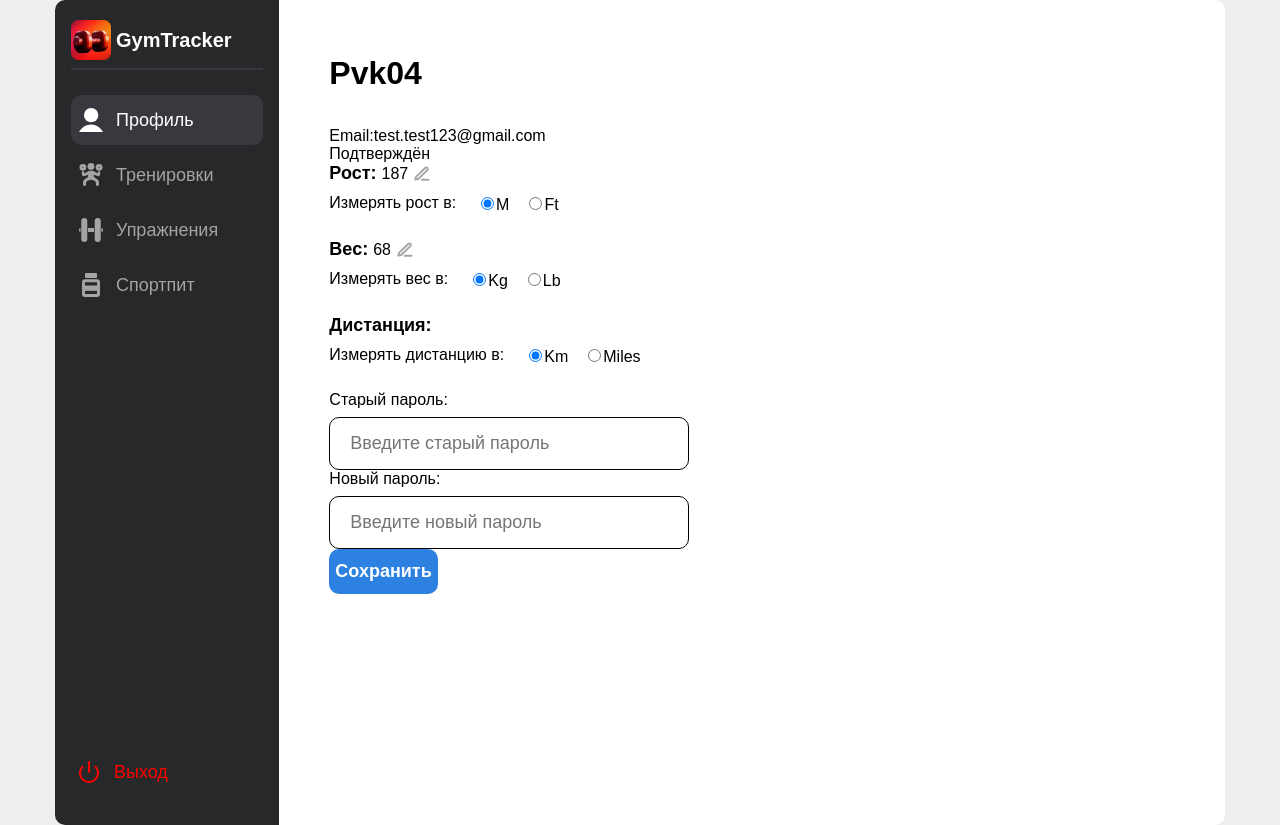
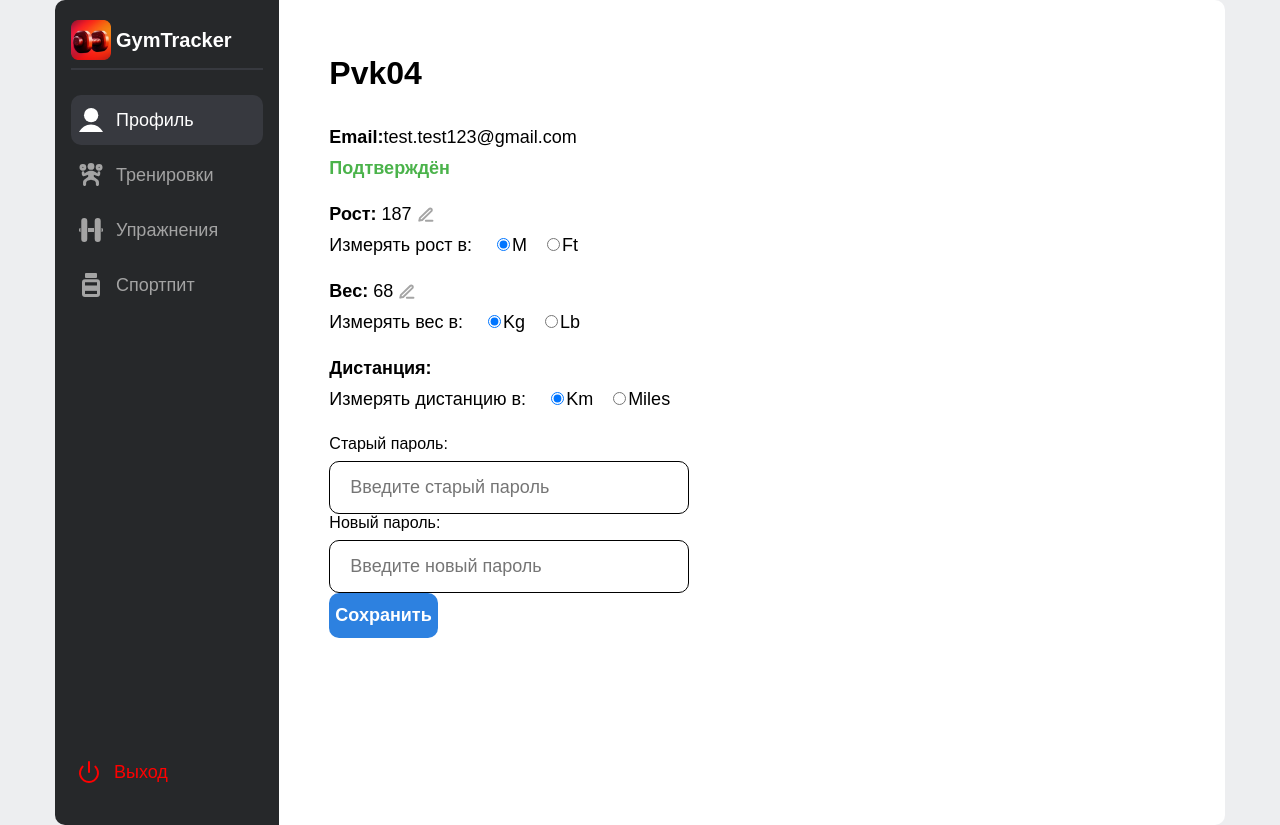
Before and after one commit to pvk04/GymTrackerFrontend, a React (Create React App) app: page /profile in a window 1280 px wide. Built offline with nearby package versions, Linux system fonts and the light colour scheme.

Commit message:
Доработки профиля

```diff
--- a/src/components/MeasureType/MeasureType.module.scss
+++ b/src/components/MeasureType/MeasureType.module.scss
@@ -1,21 +1,22 @@
-@import "../../scss/fonts.scss";
+@import "/src/scss/fonts.scss";
 
-.wrap{
+.wrap {
   display: block;
   margin-bottom: 25px;
 }
 
-.measure{
+.measure {
+  @include regular-font;
   display: flex;
   margin-bottom: 10px;
   align-items: center;
   text-align: center;
-    &Name{
+  &Name {
     @include bold-font;
     display: flex;
     margin-right: 5px;
   }
-    &Edit{
+  &Edit {
     display: flex;
     margin-left: 5px;
     width: 18px;
@@ -23,17 +24,17 @@
   }
 }
 
-.measureType{
+.measureType {
+  @include regular-font;
   display: flex;
-
-    &s{
+  &s {
     display: flex;
     margin-left: 20px;
-        input{
+    input {
       margin-right: 2px;
       border-radius: 0;
     }
-        label{
+    label {
       margin-right: 15px;
     }
   }
--- a/src/components/Profile/Profile.jsx
+++ b/src/components/Profile/Profile.jsx
@@ -6,20 +6,23 @@ import Button from "../Button/Button";
 import styles from "./Profile.module.scss";
 
 function Profile() {
+  const [oldPassword, setOldPassword] = useState("");
+  const [newPassword, setNewPassword] = useState("");
   const [heighMeasure, setHeighMeasure] = useState("0");
   const [weightMeasure, setWeightMeasure] = useState("0");
   const [distaneMeasure, setDistaneMeasure] = useState("0");
 
   return (
     <div className={styles.wrap}>
-			<div>
-				<div>
-					<span>Email:</span>
+      <div className={styles.element}>
+        <div className={styles.elementHeader}>
+          <span className={styles.elementTitle}>Email:</span>
           <span>test.test123@gmail.com</span>
         </div>
-				<span>Подтверждён</span>
+        <span className={styles.accept}>Подтверждён</span>
       </div>
       <MeasureType
+        className={styles.element}
         name="рост"
         value="187"
         edit
@@ -55,12 +58,16 @@ function Profile() {
         inputType="password"
         inputPlaceholder="Введите старый пароль"
         gap="8"
+        state={oldPassword}
+        setState={setOldPassword}
       />
       <LabelInput
         label="Новый пароль:"
         inputType="password"
         inputPlaceholder="Введите новый пароль"
         gap="8"
+        state={newPassword}
+        setState={setNewPassword}
       />
       <Button text="Сохранить" />
     </div>
--- a/src/components/Profile/Profile.module.scss
+++ b/src/components/Profile/Profile.module.scss
@@ -1,4 +1,23 @@
-.wrap{
-    padding: 0 0 35px 50px;
-    max-width: 410px;
+@import "/src/scss/colors.scss";
+@import "/src/scss/fonts.scss";
+
+.wrap {
+  padding: 0 0 35px 50px;
+  max-width: 410px;
 }
+
+.element {
+  @include regular-font;
+  margin-bottom: 25px;
+  &Header {
+    margin-bottom: 10px;
+  }
+  &Title {
+    @include bold-font;
+  }
+}
+
+.accept {
+  @include bold-font;
+  color: $confirm-green;
+}
```
Lines whose indentation alone changed are shown as unchanged.
